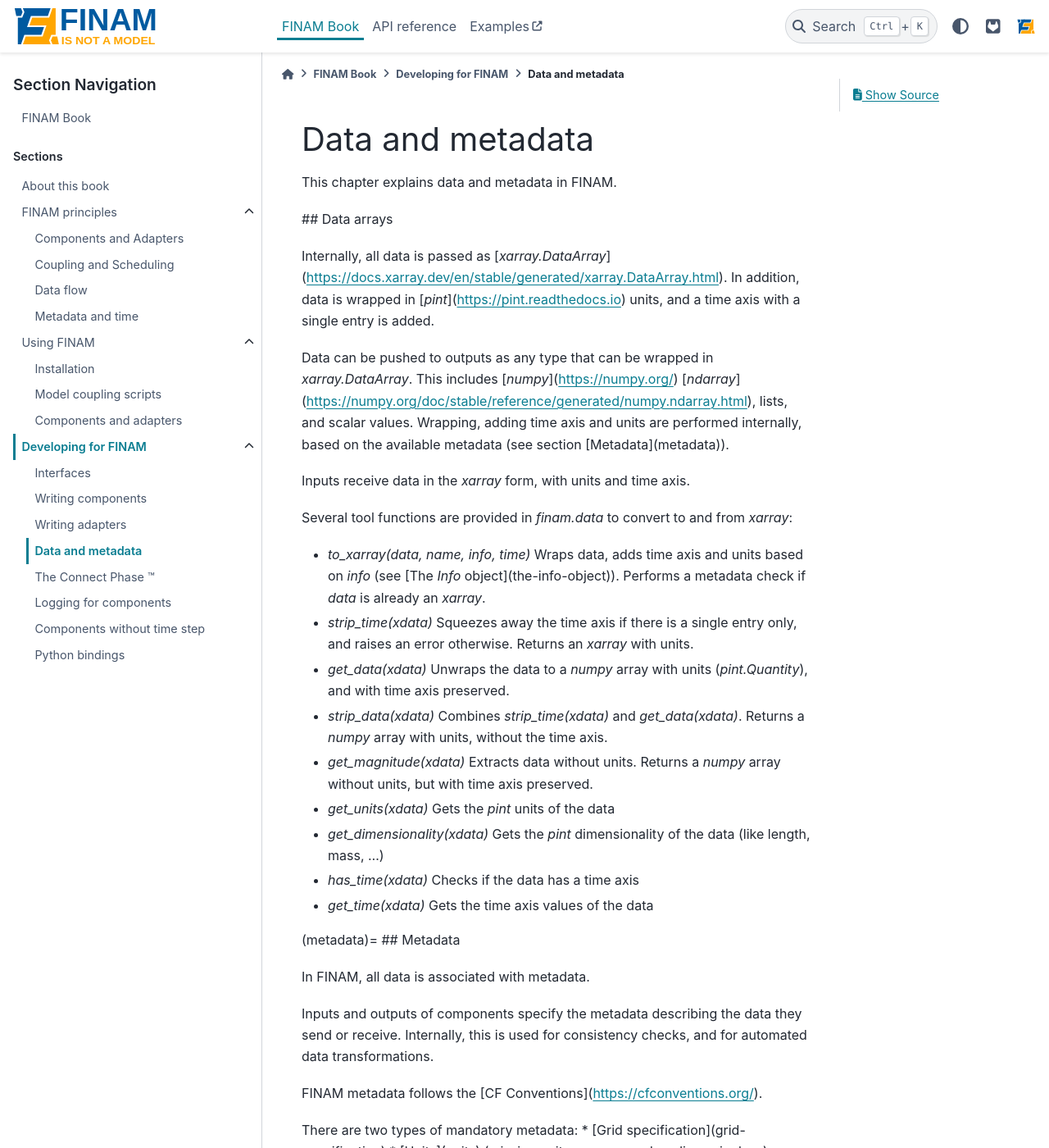
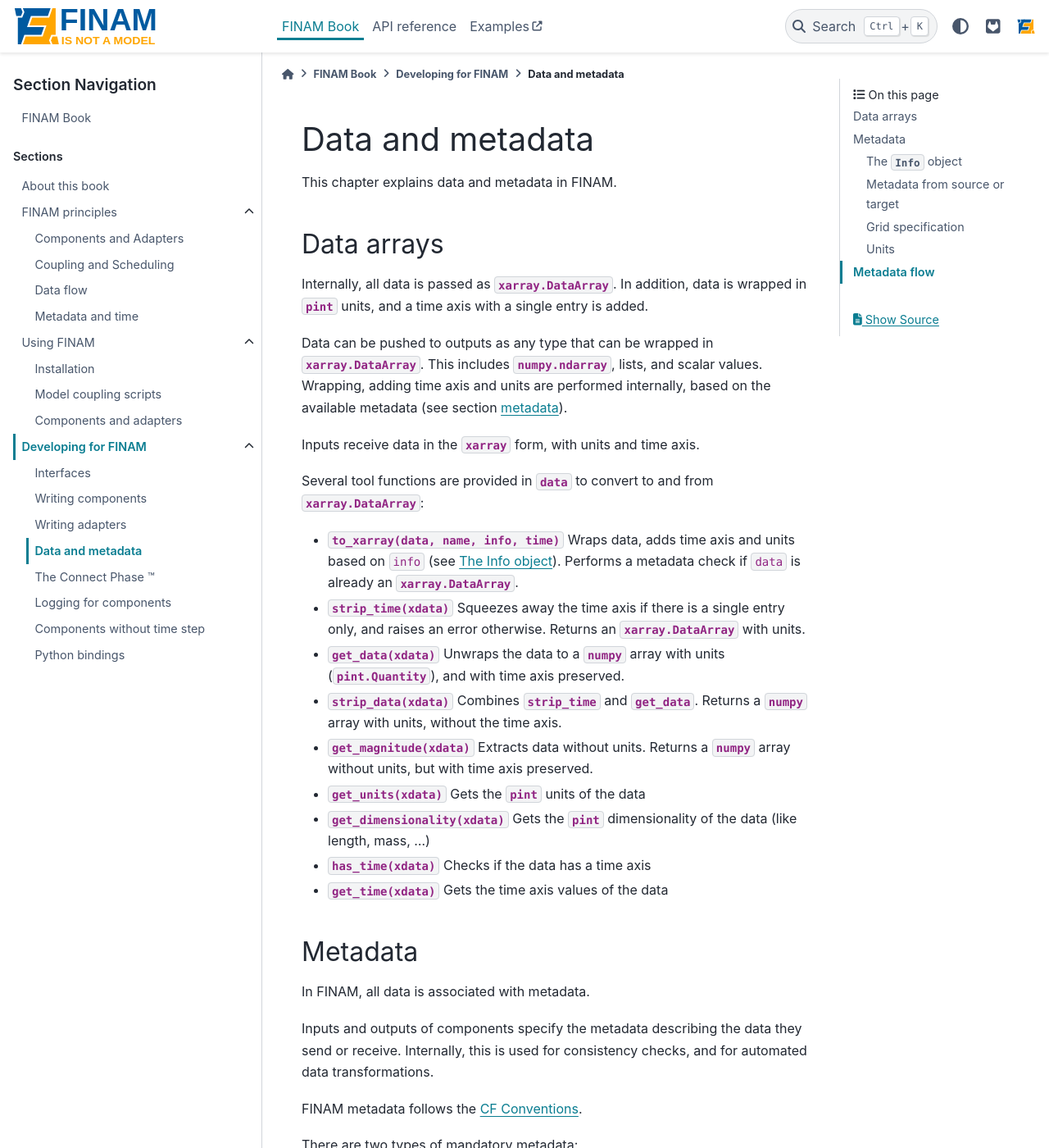
Before and after one commit to finam-ufz/finam, a Sphinx documentation site: the page built from docs/source/finam-book/development/data_metadata.rst, in a window 1280 px wide and 1400 px high. Shown: the whole window at 82% size. Built offline with Sphinx 7.4.7 and the PyData theme 0.15.4, drawn with Linux system fonts in a browser that asks for light colours; some of the changed text lies outside the part shown.

Commit message:
fix chapter on data and metadata

````diff
--- a/docs/source/conf.py
+++ b/docs/source/conf.py
@@ -100,5 +100,6 @@ intersphinx_mapping = {
     "matplotlib": ("http://matplotlib.org", None),
     "xarray": ("https://docs.xarray.dev/en/stable/", None),
     "pint": ("https://pint.readthedocs.io/en/stable/", None),
-    "pytest": ("https://docs.pytest.org/en/7.1.x/", None)
+    "pytest": ("https://docs.pytest.org/en/7.1.x/", None),
+    "pyproj": ("https://pyproj4.github.io/pyproj/stable/", None),
 }
--- a/docs/source/finam-book/development/data_metadata.rst
+++ b/docs/source/finam-book/development/data_metadata.rst
@@ -4,100 +4,103 @@ Data and metadata
 
 This chapter explains data and metadata in FINAM.
 
-## Data arrays
+Data arrays
+-----------
 
-Internally, all data is passed as [`xarray.DataArray`](https://docs.xarray.dev/en/stable/generated/xarray.DataArray.html).
-In addition, data is wrapped in [`pint`](https://pint.readthedocs.io) units,
+Internally, all data is passed as :class:`xarray.DataArray`.
+In addition, data is wrapped in :mod:`pint` units,
 and a time axis with a single entry is added.
 
-Data can be pushed to outputs as any type that can be wrapped in `xarray.DataArray`.
-This includes [`numpy`](https://numpy.org/) [`ndarray`](https://numpy.org/doc/stable/reference/generated/numpy.ndarray.html),
+Data can be pushed to outputs as any type that can be wrapped in :class:`xarray.DataArray`.
+This includes :class:`numpy.ndarray`,
 lists, and scalar values.
-Wrapping, adding time axis and units are performed internally, based on the available metadata (see section [Metadata](metadata)).
+Wrapping, adding time axis and units are performed internally, based on the available metadata (see section metadata_).
 
-Inputs receive data in the `xarray` form, with units and time axis.
+Inputs receive data in the :mod:`xarray` form, with units and time axis.
 
-Several tool functions are provided in `finam.data` to convert to and from `xarray`:
+Several tool functions are provided in :mod:`.data` to convert to and from :class:`xarray.DataArray`:
 
-* `to_xarray(data, name, info, time)`
-  Wraps data, adds time axis and units based on `info` (see [The `Info` object](the-info-object)).
-  Performs a metadata check if `data` is already an `xarray`.
-* `strip_time(xdata)`
+* :func:`to_xarray(data, name, info, time) <.data.to_xarray>`
+  Wraps data, adds time axis and units based on ``info`` (see `The Info object`_).
+  Performs a metadata check if ``data`` is already an :class:`xarray.DataArray`.
+* :func:`strip_time(xdata) <.data.strip_time>`
   Squeezes away the time axis if there is a single entry only, and raises an error otherwise.
-  Returns an `xarray` with units.
-* `get_data(xdata)`
-  Unwraps the data to a `numpy` array with units (`pint.Quantity`), and with time axis preserved.
-* `strip_data(xdata)`
-  Combines `strip_time(xdata)` and `get_data(xdata)`.
-  Returns a `numpy` array with units, without the time axis.
-* `get_magnitude(xdata)`
-  Extracts data without units. Returns a `numpy` array without units, but with time axis preserved.
-* `get_units(xdata)`
-  Gets the `pint` units of the data
-* `get_dimensionality(xdata)`
-  Gets the `pint` dimensionality of the data (like length, mass, ...)
-* `has_time(xdata)`
+  Returns an :class:`xarray.DataArray` with units.
+* :func:`get_data(xdata) <.data.get_data>`
+  Unwraps the data to a :mod:`numpy` array with units (:class:`pint.Quantity`), and with time axis preserved.
+* :func:`strip_data(xdata) <.data.strip_data>`
+  Combines :func:`strip_time <.data.strip_time>` and :func:`get_data <.data.get_data>`.
+  Returns a :mod:`numpy` array with units, without the time axis.
+* :func:`get_magnitude(xdata) <.data.get_magnitude>`
+  Extracts data without units. Returns a :mod:`numpy` array without units, but with time axis preserved.
+* :func:`get_units(xdata) <.data.get_units>`
+  Gets the :mod:`pint` units of the data
+* :func:`get_dimensionality(xdata) <.data.get_dimensionality>`
+  Gets the :mod:`pint` dimensionality of the data (like length, mass, ...)
+* :func:`has_time(xdata) <.data.has_time>`
   Checks if the data has a time axis
-* `get_time(xdata)`
+* :func:`get_time(xdata) <.data.get_time>`
   Gets the time axis values of the data
 
-(metadata)=
-## Metadata
+Metadata
+--------
 
 In FINAM, all data is associated with metadata.
 
 Inputs and outputs of components specify the metadata describing the data they send or receive.
 Internally, this is used for consistency checks, and for automated data transformations.
 
-FINAM metadata follows the [CF Conventions](https://cfconventions.org/).
+FINAM metadata follows the `CF Conventions <https://cfconventions.org/>`_.
 
 There are two types of mandatory metadata:
-* [Grid specification](grid-specification)
-* [Units](units) (missing units are assumed as dimensionless)
 
-Metadata is passed around as objects of type `Info`:
+* `Grid specification`_
+* `Units`_ (missing units are assumed as dimensionless)
 
-(the-info-object)=
-### The `Info` object
+Metadata is passed around as objects of type :class:`.Info`:
 
-Objects of type `Info` represent the metadata associated with an input or output.
+The :class:`.Info` object
+^^^^^^^^^^^^^^^^^^^^^^^^^
+
+Objects of type :class:`.Info` represent the metadata associated with an input or output.
 It has the following properties:
 
-* `grid` - for the [Grid specification](grid-specification)
-* `meta` - a `dict` for all other metadata
+* ``grid`` - for the [Grid specification](grid-specification)
+* ``meta`` - a :class:`dict` for all other metadata
 
-For convenience, entries in `meta` can be used like normal member variables:
+For convenience, entries in ``meta`` can be used like normal member variables:
 
-```python
-info = Info(grid=NoGrid(), units="m", foo="bar")
+.. code-block:: Python
 
-print(info.units)
-print(info.foo)
-```
+    info = Info(grid=NoGrid(), units="m", foo="bar")
 
-When creating inputs or outputs in components, the `Info` object does not need to be constructed explicitly.
+    print(info.units)
+    print(info.foo)
+
+When creating inputs or outputs in components, the :class:`.Info` object does not need to be constructed explicitly.
 In component code, these two lines are equivalent:
 
-```python
-self.inputs.add(name="A", grid=NoGrid(), units="m")
-self.inputs.add(name="A", info=Info(grid=NoGrid(), units="m"))
-```
+.. code-block:: Python
 
-#### Metadata from source or target
+    self.inputs.add(name="A", grid=NoGrid(), units="m")
+    self.inputs.add(name="A", info=Info(grid=NoGrid(), units="m"))
+
+Metadata from source or target
+^^^^^^^^^^^^^^^^^^^^^^^^^^^^^^
 
 Any `Info` attributes initialized with `None` will be filled from the metadata on the other end of the coupling link.
 E.g. if the grid specification of an input is intended to be taken from the connected output, the input can be initialized like this:
 
-```
-self.inputs.add(name="Input_A", grid=None, units="m")
-```
+.. code-block:: Python
+
+    self.inputs.add(name="Input_A", grid=None, units="m")
 
 This works in the same way for outputs to get metadata from connected inputs.
 
-For more details on metadata exchange, see chapter [The Connect Phase &trade;](./connect_phase).
+For more details on metadata exchange, see chapter :doc:`./connect_phase`.
 
-(grid-specification)=
-### Grid specification
+Grid specification
+^^^^^^^^^^^^^^^^^^
 
 Most of the data exchanged through FINAM will be spatio-temporal be their nature.
 FINAM supports different types of structured grids and unstructured grids/meshes,
@@ -112,93 +115,91 @@ Coordinate Reference Systems (CRS) conversions are also covered by the regriddin
 
 Available grid types are:
 
-#### Non-spatial grids
+Non-spatial grids
+"""""""""""""""""
 
-```python
-NoGrid(dims)
-```
+:class:`NoGrid(dims) <.NoGrid>`
 
 For data that is not on a spacial grid.
-`dims` specifies the number of dimensions, like 0 for scalars, 1 for 1D arrays, etc.
+``dims`` specifies the number of dimensions, like 0 for scalars, 1 for 1D arrays, etc.
 
-#### Spatial grids
+Spatial grids
+"""""""""""""
 
 All spatial grids can have up to 3 dimensions.
 
-```python
-RectilinearGrid(axes=[axis_x, axis_y, axis_z])
-```
+:class:`RectilinearGrid(axes=[axis_x, axis_y, axis_z]) <.RectilinearGrid>`
 
 For rectilinear grids, with uneven spacing along some axes.
 
-```python
-UniformGrid(dims=(sx, sy, sz), spacing=(dx, dy, dz), origin=(ox, oy, oz))
-```
+:class:`UniformGrid(dims=(sx, sy, sz), spacing=(dx, dy, dz), origin=(ox, oy, oz)) <.UniformGrid>`
 
 For uniform rectangular grids, with even spacing along each axis.
-A sub-class of `RectilinearGrid`.
+A sub-class of :class:`.RectilinearGrid`.
 
-```python
-EsriGrid(nrows, ncols, cellsize, xllcorner, yllcorner)
-```
+:class:`EsriGrid(nrows, ncols, cellsize, xllcorner, yllcorner) <.EsriGrid>`
 
 For square grids according the ESRI/ASCII grid standard.
-A sub-class of `UniformGrid`.
+A sub-class of :class:`.UniformGrid`.
 
-```python
-UnstructuredGrid(points, cells, celltypes)
-```
+:class:`UnstructuredGrid(points, cells, celltypes) <.UnstructuredGrid>`
 
 For unstructured grids (or meshes), composed of triangles and/or quads in 2D, and tetrahedrons of hexahedrons in 3D.
 
-```python
-UnstructuredPoints(points)
-```
+:class:`UnstructuredPoints(points) <.UnstructuredPoints>`
 
 For unstructured point-associated data that does not require cells.
 
-#### Class diagram grids
+Class diagram grids
+"""""""""""""""""""
 
 The following figure shows a diagram of grid classes inheritance hierarchy.
 
-<img width="400" src="../images/class-diagram-grids.svg" />
+.. figure:: ../images/class-diagram-grids.svg
+    :alt: FINAM interfaces class diagram
+    :class: dark-light p-2
+    :width: 400px
 
-#### Common grid properties
+    Figure 1: FINAM grids class diagram
 
-**CRS**: All spatial grid types have a property `crs` for the Coordinate Reference Systems.
-The property can take any values understood by [`pyproj4`](https://pyproj4.github.io/pyproj/stable/).
-In many cases, this will just be an EPSG code, like `crs="EPSG:32632"`
+Common grid properties
+""""""""""""""""""""""
 
-**Order**: All structured grids have an `order` attribute for being in either Fortran (`"F"`) or C (`"C"`) order.
+**CRS**: All spatial grid types have a property ``crs`` for the Coordinate Reference Systems.
+The property can take any values understood by :mod:`pyproj`.
+In many cases, this will just be an EPSG code, like ``crs="EPSG:32632"``
 
-**Data location**: For all spatial grids except `UnstructuredPoints`, data can be associated to either cells or points,
-given by the `data_location` attribute.
+**Order**: All structured grids have an ``order`` attribute for being in either Fortran (``"F"``) or C (``"C"``) order.
 
-**Axis names**: Grid axes are names according to the `axes_names` attribute.
+**Data location**: For all spatial grids except :class:`.UnstructuredPoints`, data can be associated to either cells or points,
+given by the ``data_location`` attribute.
+
+**Axis names**: Grid axes are names according to the ``axes_names`` attribute.
 
 **Axis order**: Regular grids can have inverted axis order (i.e. zyx instead of xyz),
-indicated by the `axes_reversed` attribute.
+indicated by the ``axes_reversed`` attribute.
 
-**Axis direction**: Axis direction can be inverted, like with descending velues for the y axis.
-This is indicated by the `axes_increase` attribute, which is a tuple of boolean values.
+**Axis direction**: Axis direction can be inverted, like with descending values for the y axis.
+This is indicated by the ``axes_increase`` attribute, which is a tuple of boolean values.
 
-(units)=
-### Units
+Units
+^^^^^
 
 All data in FINAM has units of measurement.
 The units can, however, be "dimensionless" for no actual units.
 
 Unit conversions along links between components is done automatically,
 based on the metadata provided by the receiving inputs.
-So if an input was initialized with `units="km"`, and data is passed in meters,
+So if an input was initialized with ``units="km"``, and data is passed in meters,
 the input will internally do the conversion to kilometers.
 
-FINAM uses the [`pint`](https://pint.readthedocs.io) library for units handling,
-and follows the [CF Conventions](https://cfconventions.org/).
+FINAM uses the :mod:`pint` library for units handling,
+and follows the `CF Conventions <https://cfconventions.org/>`_.
 
-For direct access to `pint` units, the central units registry is exposed by `finam.UNITS`.
+For direct access to :mod:`pint` units, the central units registry is exposed by :data:`.UNITS`.
 
-## Metadata flow
+Metadata flow
+-------------
 
 For details on how metadata is provided, and how it is passed around during coupling,
-see chapter [The Connect Phase &trade;](./connect_phase).
+see chapter :doc:`./connect_phase`.
--- a/docs/source/finam-book/development/interfaces.rst
+++ b/docs/source/finam-book/development/interfaces.rst
@@ -13,9 +13,11 @@ The following figure shows a diagram of FINAM's core interfaces and classes.
 Arrows indicate inheritance.
 The properties and methods are those typically used or implemented by developers.
 
-.. image:: ../images/class-diagram-core.svg
+.. figure:: ../images/class-diagram-core.svg
     :alt: FINAM interfaces class diagram
     :class: dark-light p-2
+
+    Figure 1: FINAM interfaces class diagram
 
 Components
 ----------
````
